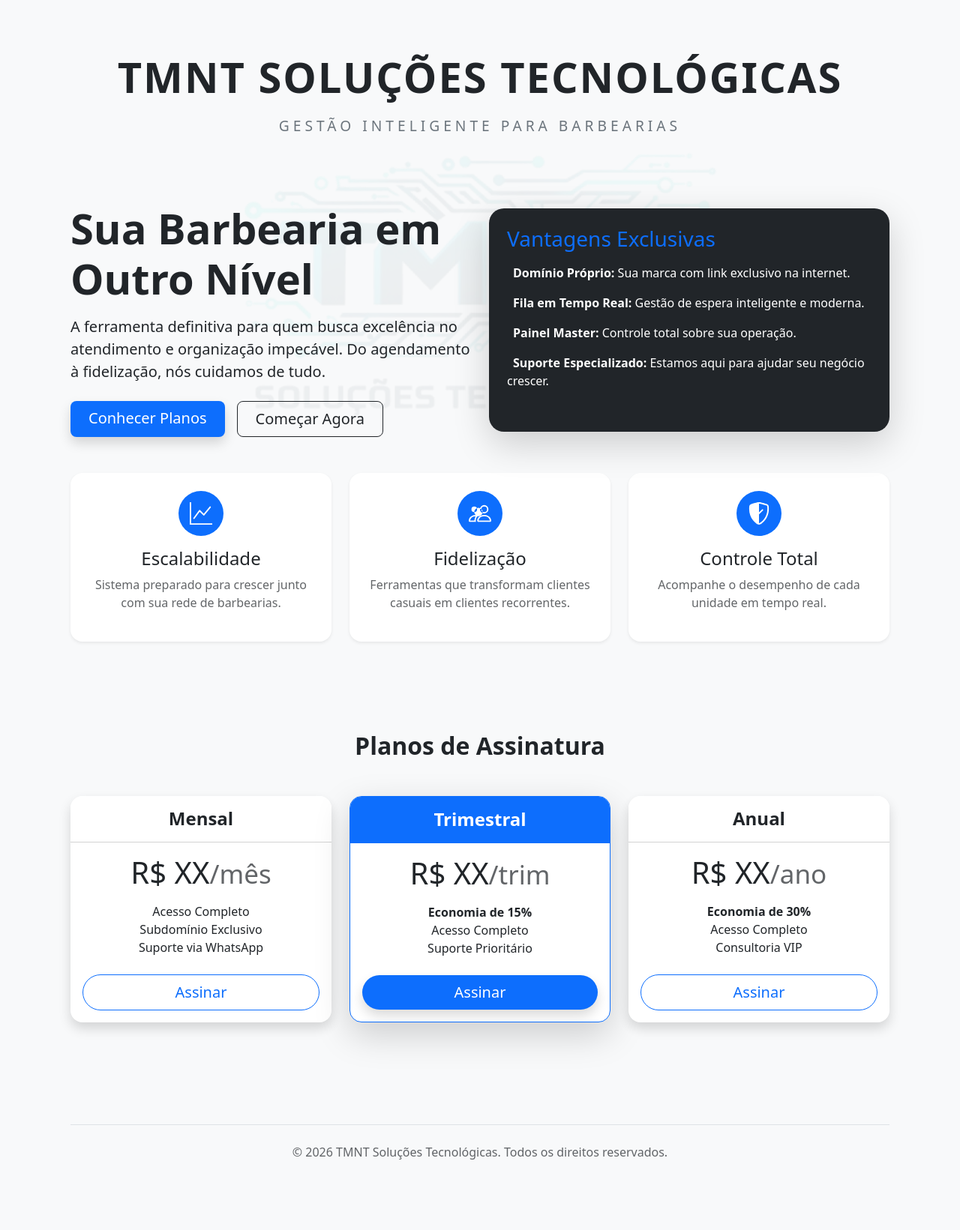
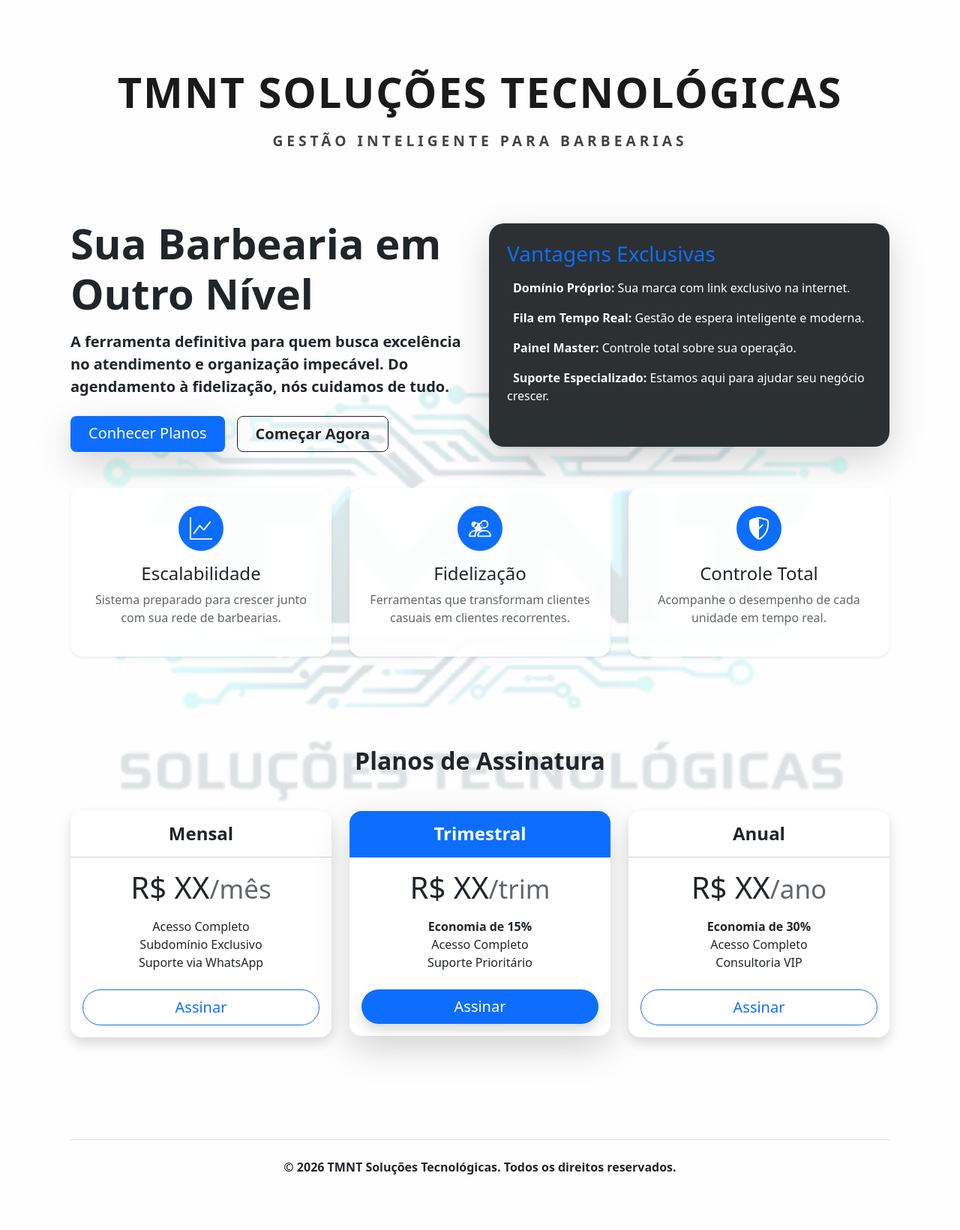
Before and after one commit to juliomtv/TMNT-Solu-oes-tecnologicas, a Flask app: page /venda in a window 1280 px wide. Shown: the whole page at 75% size. Before the commit the page ends 1547 px from the top, so only its background shows below. Run offline with Flask 3, Linux system fonts and the light colour scheme.

Commit message:
style: define logo como fundo principal e remove fundo branco sólido

```diff
--- a/barbearia_system/templates/venda.html
+++ b/barbearia_system/templates/venda.html
@@ -1,67 +1,75 @@
 {% extends 'base.html' %}
 
 {% block content %}
-<!-- Estilos Personalizados para o Layout Imersivo -->
+<!-- Estilos Personalizados para o Layout com Fundo de Logo -->
 <style>
     /* Esconde a navbar padrão */
     nav.navbar { display: none !important; }
 
-    /* Logo como fundo da página toda */
+    /* Configuração do Fundo com a Logo */
     body {
-        position: relative;
+        margin: 0;
+        padding: 0;
+        min-height: 100vh;
+        background-image: linear-gradient(rgba(255, 255, 255, 0.85), rgba(255, 255, 255, 0.85)), url("{{ url_for('static', filename='uploads/logo.png') }}") !important;
+        background-attachment: fixed !important;
+        background-position: center !important;
+        background-repeat: no-repeat !important;
+        background-size: contain !important; /* Ou 'cover' se preferir que preencha tudo mesmo que corte um pouco */
         background-color: #f8f9fa !important;
-        min-height: 100vh;
     }
 
-    body::before {
-        content: "";
-        position: fixed;
-        top: 0;
-        left: 0;
-        width: 100%;
-        height: 100%;
-        background-image: url("{{ url_for('static', filename='uploads/logo.png') }}");
-        background-repeat: no-repeat;
-        background-position: center;
-        background-size: contain;
-        opacity: 0.05; /* Marca d'água sutil */
-        z-index: -1;
-        pointer-events: none;
+    /* Remove sombras e fundos brancos excessivos para deixar a logo transparecer */
+    .content-wrapper {
+        position: relative;
+        z-index: 1;
     }
 
-    /* Nome da Empresa Centralizado no Topo */
+    /* Cabeçalho Centralizado */
     .venda-header {
-        padding: 60px 0 40px 0;
+        padding: 80px 0 40px 0;
         text-align: center;
     }
 
     .venda-brand-name {
         font-size: 3.5rem;
         font-weight: 900;
-        color: #212529;
+        color: #1a1a1a;
         text-transform: uppercase;
         letter-spacing: 2px;
         margin-bottom: 10px;
         display: block;
+        text-shadow: 2px 2px 4px rgba(255,255,255,0.5);
     }
 
     .venda-subtitle {
         font-size: 1.2rem;
-        color: #6c757d;
-        font-weight: 500;
+        color: #444;
+        font-weight: 600;
         text-transform: uppercase;
         letter-spacing: 5px;
     }
 
-    /* Ajustes de conteúdo para garantir legibilidade sobre o fundo */
-    .content-wrapper {
-        position: relative;
-        z-index: 1;
+    /* Cards levemente translúcidos para harmonizar com o fundo */
+    .card {
+        background-color: rgba(255, 255, 255, 0.9) !important;
+        backdrop-filter: blur(5px);
+        border: none !important;
+        transition: transform 0.3s ease;
+    }
+
+    .card:hover {
+        transform: translateY(-5px);
+    }
+
+    .bg-dark {
+        background-color: rgba(33, 37, 41, 0.95) !important;
     }
 
     @media (max-width: 768px) {
-        .venda-brand-name { font-size: 2rem; }
+        .venda-brand-name { font-size: 2.2rem; }
         .venda-subtitle { font-size: 0.9rem; letter-spacing: 2px; }
+        body { background-size: cover !important; } /* No mobile o cover costuma ficar melhor */
     }
 </style>
 
@@ -79,10 +87,10 @@
         <div class="row align-items-center mb-5">
             <div class="col-lg-6">
                 <h1 class="display-4 fw-bold mb-3">Sua Barbearia em Outro Nível</h1>
-                <p class="lead mb-4">A ferramenta definitiva para quem busca excelência no atendimento e organização impecável. Do agendamento à fidelização, nós cuidamos de tudo.</p>
+                <p class="lead mb-4 fw-bold text-dark">A ferramenta definitiva para quem busca excelência no atendimento e organização impecável. Do agendamento à fidelização, nós cuidamos de tudo.</p>
                 <div class="d-grid gap-2 d-md-flex justify-content-md-start">
-                    <a href="#planos" class="btn btn-primary btn-lg px-4 me-md-2 shadow">Conhecer Planos</a>
-                    <a href="{{ url_for('cadastrar_barbearia') }}" class="btn btn-outline-dark btn-lg px-4">Começar Agora</a>
+                    <a href="#planos" class="btn btn-primary btn-lg px-4 me-md-2 shadow-lg">Conhecer Planos</a>
+                    <a href="{{ url_for('cadastrar_barbearia') }}" class="btn btn-outline-dark btn-lg px-4 fw-bold">Começar Agora</a>
                 </div>
             </div>
             <div class="col-lg-6 mt-4 mt-lg-0">
@@ -101,8 +109,8 @@
         <!-- Seção de Benefícios -->
         <div class="row text-center mb-5">
             <div class="col-md-4 mb-4">
-                <div class="p-4 bg-white shadow-sm rounded-4 h-100">
-                    <div class="bg-primary text-white rounded-circle d-inline-flex align-items-center justify-content-center mb-3" style="width: 60px; height: 60px;">
+                <div class="p-4 card shadow-sm rounded-4 h-100">
+                    <div class="bg-primary text-white rounded-circle d-inline-flex align-items-center justify-content-center mb-3 mx-auto" style="width: 60px; height: 60px;">
                         <svg xmlns="http://www.w3.org/2000/svg" width="30" height="30" fill="currentColor" class="bi bi-graph-up" viewBox="0 0 16 16">
                             <path fill-rule="evenodd" d="M0 0h1v15h15v1H0V0Zm14.817 3.113a.5.5 0 0 1 .07.704l-4.5 5.5a.5.5 0 0 1-.74.037L7.06 6.767l-3.656 5.027a.5.5 0 0 1-.808-.588l4-5.5a.5.5 0 0 1 .758-.06l2.609 2.61 4.15-5.073a.5.5 0 0 1 .704-.07Z"/>
                         </svg>
@@ -112,8 +120,8 @@
                 </div>
             </div>
             <div class="col-md-4 mb-4">
-                <div class="p-4 bg-white shadow-sm rounded-4 h-100">
-                    <div class="bg-primary text-white rounded-circle d-inline-flex align-items-center justify-content-center mb-3" style="width: 60px; height: 60px;">
+                <div class="p-4 card shadow-sm rounded-4 h-100">
+                    <div class="bg-primary text-white rounded-circle d-inline-flex align-items-center justify-content-center mb-3 mx-auto" style="width: 60px; height: 60px;">
                         <svg xmlns="http://www.w3.org/2000/svg" width="30" height="30" fill="currentColor" class="bi bi-people" viewBox="0 0 16 16">
                             <path d="M15 14s1 0 1-1-1-4-5-4-5 3-5 4 1 1 1 1h8Zm-7.978-1A.261.261 0 0 1 7 12.996c.001-.264.167-1.03.76-1.72C8.312 10.629 9.282 10 11 10c1.717 0 2.687.63 3.24 1.276.593.69.758 1.457.76 1.72l-.008.002a.274.274 0 0 1-.014.002H7.022ZM11 7a2 2 0 1 0 0-4 2 2 0 0 0 0 4Zm3-2a3 3 0 1 1-6 0 3 3 0 0 1 6 0ZM6.936 9.28a5.88 5.88 0 0 0-1.23-.247A7.35 7.35 0 0 0 5 9c-4 0-5 3-5 4 0 .667.333 1 1 1h4.216A2.238 2.238 0 0 1 5 13c0-1.01.377-2.042 1.09-2.904.243-.294.526-.569.846-.816ZM4.92 10A5.493 5.493 0 0 0 4 13H1c0-.26.164-1.03.76-1.724C2.312 10.642 3.282 10 5 10c.002 0 .005 0 .008 0l-.088.002Zm1-5a2 2 0 1 1-4 0 2 2 0 0 1 4 0Zm1-1a3 3 0 1 0 0 6 3 3 0 0 0 0-6Z"/>
                         </svg>
@@ -123,8 +131,8 @@
                 </div>
             </div>
             <div class="col-md-4 mb-4">
-                <div class="p-4 bg-white shadow-sm rounded-4 h-100">
-                    <div class="bg-primary text-white rounded-circle d-inline-flex align-items-center justify-content-center mb-3" style="width: 60px; height: 60px;">
+                <div class="p-4 card shadow-sm rounded-4 h-100">
+                    <div class="bg-primary text-white rounded-circle d-inline-flex align-items-center justify-content-center mb-3 mx-auto" style="width: 60px; height: 60px;">
                         <svg xmlns="http://www.w3.org/2000/svg" width="30" height="30" fill="currentColor" class="bi bi-shield-check" viewBox="0 0 16 16">
                             <path d="M8 14.933a.615.615 0 0 0 .1-.025c.076-.023.174-.061.294-.118.24-.113.547-.29.893-.533a10.726 10.726 0 0 0 2.287-2.233c1.527-1.997 2.807-5.031 2.253-9.188a.48.48 0 0 0-.328-.39c-.651-.213-1.75-.56-2.837-.855C9.552 1.29 8.531 1.067 8 1.067v13.866zM5.072.56C6.157.265 7.31 0 8 0s1.843.265 2.928.56c1.11.3 2.229.655 2.887.87a1.54 1.54 0 0 1 1.044 1.262c.596 4.477-.787 7.795-2.465 9.99a11.775 11.775 0 0 1-2.517 2.453 7.159 7.159 0 0 1-1.048.625c-.28.132-.581.24-.829.24s-.548-.108-.829-.24a7.158 7.158 0 0 1-1.048-.625 11.777 11.777 0 0 1-2.517-2.453C1.928 10.487.545 7.169 1.141 2.692A1.54 1.54 0 0 1 2.185 1.43 62.456 62.456 0 0 1 5.072.56z"/>
                             <path d="M10.854 5.146a.5.5 0 0 1 0 .708l-3 3a.5.5 0 0 1-.708 0l-1.5-1.5a.5.5 0 1 1 .708-.708L7.5 7.793l2.646-2.647a.5.5 0 0 1 .708 0z"/>
@@ -196,7 +204,7 @@
 
         <!-- Rodapé -->
         <footer class="text-center mt-5 py-4 border-top">
-            <p class="text-muted mb-0">© 2026 TMNT Soluções Tecnológicas. Todos os direitos reservados.</p>
+            <p class="text-dark fw-bold mb-0">© 2026 TMNT Soluções Tecnológicas. Todos os direitos reservados.</p>
         </footer>
     </div>
 </div>
```
